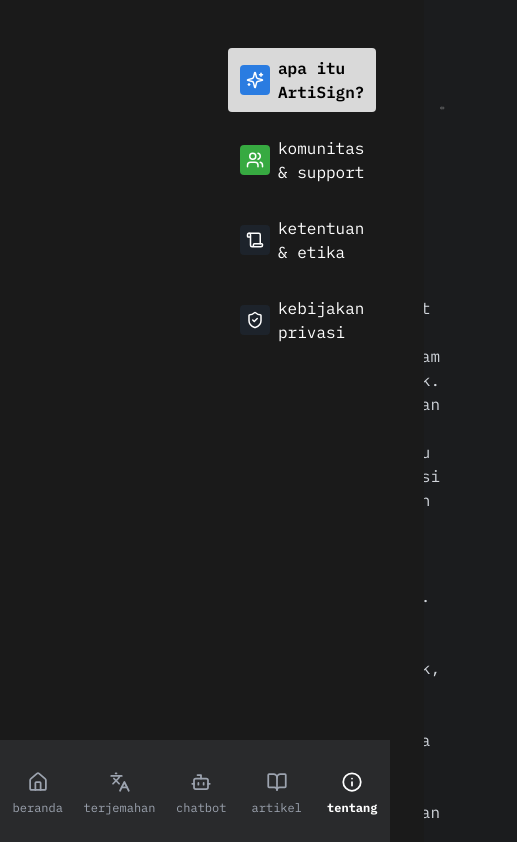
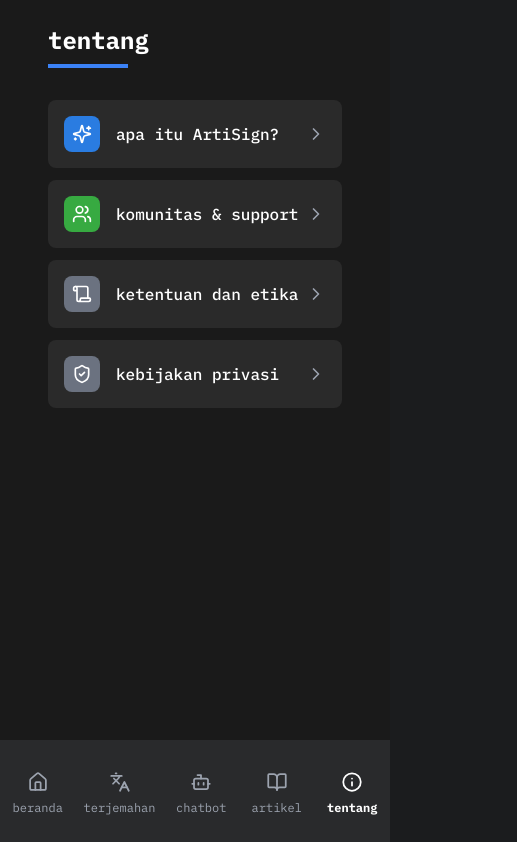
Before and after one commit to shaflykhalifap/ArtiSign, a React app: page /about in a window 390 px wide. Shown: the top 842 px of the page, 517 px wide, since content can reach past the window. Built offline with nearby package versions, Linux system fonts and the light colour scheme.

Commit message:
fix: fix the responsive on the About page

```diff
--- a/src/App.tsx
+++ b/src/App.tsx
@@ -9,10 +9,6 @@
 import ArticleDetailPage from "./pages/ArticleDetailPage";
 import AboutPage from "./pages/AboutPage";
 import Sidebar from "./components/layout/Sidebar";
-import AboutActive from "./components/about/AboutActive";
-import TermsActive from "./components/about/TermsActive";
-import PrivacyActive from "./components/about/PrivacyActive";
-import CommunityActive from "./components/about/CommunityActive";
 
 const App = () => {
   return (
@@ -42,12 +38,11 @@
           <Route path="/chatbot" element={<ChatbotPage />} />
           <Route path="/article" element={<ArticlePage />} />
           <Route path="/article/:id" element={<ArticleDetailPage />} />
-          <Route path="/about" element={<AboutPage />}>
-            <Route index element={<AboutActive />} />
-            <Route path="terms" element={<TermsActive />} />
-            <Route path="privacy" element={<PrivacyActive />} />
-            <Route path="community" element={<CommunityActive />} />
-          </Route>
+          <Route path="/about" element={<AboutPage />} />
+          <Route path="/about/general" element={<AboutPage />} />
+          <Route path="/about/community" element={<AboutPage />} />
+          <Route path="/about/terms" element={<AboutPage />} />
+          <Route path="/about/privacy" element={<AboutPage />} />
         </Routes>
       </main>
     </div>
--- a/src/components/about/AboutActive.tsx
+++ b/src/components/about/AboutActive.tsx
@@ -1,12 +1,9 @@
-import { Link2 } from "lucide-react";
-
 const AboutActive = () => {
   return (
     <div className="space-y-6">
       <section>
         <h2 className="text-l font-bold text-white mb-2 flex items-center gap-2">
           cara terbaik untuk berkomunikasi dengan semua orang
-          <Link2 size={16} className="text-white/60" />
         </h2>
         <p className="text-gray-300">
           ArtiSign membantu kamu menerjemahkan teks bahasa Indonesia ke bahasa
@@ -22,7 +19,6 @@
       <section>
         <h2 className="text-l font-bold text-white mb-2 flex items-center gap-2">
           motivasi
-          <Link2 size={16} className="text-white/60" />
         </h2>
         <p className="text-gray-300">
           ArtiSign dibangun untuk memberdayakan komunikasi yang inklusif di
@@ -34,7 +30,6 @@
       <section>
         <h2 className="text-l font-bold text-white mb-2 flex items-center gap-2">
           cara kerja
-          <Link2 size={16} className="text-white/60" />
         </h2>
         <ol className="list-decimal pl-8 text-gray-300 space-y-4 relative">
           <li className="pl-2">
--- /dev/null
+++ b/src/components/about/AboutMobileMenu.tsx
@@ -0,0 +1,79 @@
+import {
+  Sparkles,
+  Users,
+  Scroll,
+  ShieldCheck,
+  ChevronRight,
+} from "lucide-react";
+
+type AboutTab = "general" | "community" | "terms" | "privacy";
+
+interface AboutMobileMenuProps {
+  setActiveTab: (tab: AboutTab) => void;
+}
+
+const AboutMobileMenu = ({ setActiveTab }: AboutMobileMenuProps) => {
+  const menuItems = [
+    {
+      id: "general" as AboutTab,
+      title: "apa itu ArtiSign?",
+      icon: Sparkles,
+      bgColor: "#2A7CE1",
+    },
+    {
+      id: "community" as AboutTab,
+      title: "komunitas & support",
+      icon: Users,
+      bgColor: "#37AA41",
+    },
+    {
+      id: "terms" as AboutTab,
+      title: "ketentuan dan etika",
+      icon: Scroll,
+      bgColor: "#6B7280",
+    },
+    {
+      id: "privacy" as AboutTab,
+      title: "kebijakan privasi",
+      icon: ShieldCheck,
+      bgColor: "#6B7280",
+    },
+  ];
+
+  return (
+    <div className="space-y-4">
+      <div className="mb-8">
+        <h1 className="text-2xl font-bold text-white mb-2">tentang</h1>
+        <div className="h-1 w-20 bg-blue-500" />
+      </div>
+
+      <div className="space-y-3">
+        {menuItems.map((item) => {
+          const IconComponent = item.icon;
+          return (
+            <button
+              key={item.id}
+              onClick={() => setActiveTab(item.id)}
+              className="w-full bg-[#2A2A2A] hover:bg-[#333333] rounded-lg p-4 flex items-center justify-between transition-colors"
+            >
+              <div className="flex items-center gap-4">
+                <div
+                  className="p-2 rounded-lg flex items-center justify-center"
+                  style={{ backgroundColor: item.bgColor }}
+                >
+                  <IconComponent size={20} className="text-white" />
+                </div>
+                <span className="text-white font-medium text-left">
+                  {item.title}
+                </span>
+              </div>
+              <ChevronRight size={20} className="text-gray-400" />
+            </button>
+          );
+        })}
+      </div>
+    </div>
+  );
+};
+
+export default AboutMobileMenu;
--- a/src/components/about/PrivacyActive.tsx
+++ b/src/components/about/PrivacyActive.tsx
@@ -1,12 +1,9 @@
-import { Link2 } from "lucide-react";
-
 const PrivacyActive = () => {
   return (
     <div className="space-y-6">
       <section>
         <h2 className="text-l font-bold text-white mb-2 flex items-center gap-2">
           syarat umum
-          <Link2 size={16} className="text-white/60" />
         </h2>
         <p className="text-gray-300">
           kebijakan privasi ArtiSign itu sederhana: kami tidak mengumpulkan atau
@@ -19,7 +16,6 @@
       <section>
         <h2 className="text-l font-bold text-white mb-2 flex items-center gap-2">
           pemrosesan di perangkat
-          <Link2 size={16} className="text-white/60" />
         </h2>
         <p className="text-gray-300">
           alat yang menggunakan pemrosesan di perangkat akan berjalan secara
@@ -30,7 +26,6 @@
       <section>
         <h2 className="text-l font-bold text-white mb-2 flex items-center gap-2">
           penyimpanan (saving)
-          <Link2 size={16} className="text-white/60" />
         </h2>
         <p className="text-gray-300">
           dalam beberapa kasus, ArtiSign dapat mengenkripsi dan menyimpan
@@ -49,7 +44,6 @@
       <section>
         <h2 className="text-l font-bold text-white mb-2 flex items-center gap-2">
           enkripsi
-          <Link2 size={16} className="text-white/60" />
         </h2>
         <p className="text-gray-300">
           data tunnel yang disimpan sementara akan dienkripsi menggunakan
--- a/src/components/layout/AboutSidebar.tsx
+++ b/src/components/layout/AboutSidebar.tsx
@@ -1,85 +1,105 @@
 import { Sparkles, Users, Scroll, ShieldCheck } from "lucide-react";
 import { useNavigate } from "react-router-dom";
 
-type AboutTab = "about" | "community" | "terms" | "privacy";
+type AboutTab = "general" | "community" | "terms" | "privacy";
 
-const AboutSidebar = ({
-  activeTab,
-  setActiveTab,
-}: {
+interface AboutSidebarProps {
   activeTab: AboutTab;
   setActiveTab: (tab: AboutTab) => void;
-}) => {
+}
+
+const AboutSidebar = ({ activeTab, setActiveTab }: AboutSidebarProps) => {
   const navigate = useNavigate();
 
   const handleTabChange = (tab: AboutTab) => {
-    setActiveTab(tab);
+    console.log("Tab clicked:", tab);
 
-    if (tab === "about") {
-      navigate("/about");
-    } else {
-      navigate(`/about/${tab}`);
+    try {
+      setActiveTab(tab);
+
+      if (tab === "general") {
+        navigate("/about/general");
+      } else {
+        navigate(`/about/${tab}`);
+      }
+
+      console.log("Navigation successful to:", `/about/${tab}`);
+    } catch (error) {
+      console.error("Error in handleTabChange:", error);
     }
   };
 
+  console.log("Current activeTab:", activeTab);
+
   return (
-    <aside className="w-70 bg-[#1a1a1a] p-12 flex flex-col justify-between border-gray-800 fixed top-0 left-[180px] bottom-0">
+    <aside className="hidden lg:block w-96 bg-[#1a1a1a] p-8 flex flex-col border-r border-gray-800 fixed top-0 left-44 bottom-0 z-10">
       <div className="space-y-6">
+        {/* Header */}
+        <div className="mb-8">
+          <h1 className="text-lg font-bold text-white mb-2">tentang</h1>
+          <div className="h-1 w-20 bg-blue-500" />
+        </div>
+
+        {/* Navigation Menu */}
         <nav className="space-y-4">
           <button
-            onClick={() => handleTabChange("about")}
-            className={`w-full text-left px-3 py-2 rounded transition flex items-center gap-2 ${
-              activeTab === "about"
-                ? "bg-[#D9D9D9] text-black font-semibold"
-                : "hover:bg-gray-800"
+            onClick={() => handleTabChange("general")}
+            className={`w-full text-left px-4 py-3 rounded-lg transition flex items-center gap-3 ${
+              activeTab === "general"
+                ? "bg-white text-black font-semibold"
+                : "hover:bg-gray-800 text-white"
             }`}
+            type="button"
           >
-            <div className="p-1.5 bg-[#2A7CE1] rounded flex items-center justify-center">
-              <Sparkles size={18} color="#ffff" />
+            <div className="p-2 bg-[#2A7CE1] rounded-lg flex items-center justify-center">
+              <Sparkles size={18} className="text-white" />
             </div>
-            apa itu ArtiSign?
+            <span>apa itu ArtiSign?</span>
           </button>
 
           <button
             onClick={() => handleTabChange("community")}
-            className={`w-full text-left px-3 py-2 rounded transition flex items-center gap-2 ${
+            className={`w-full text-left px-4 py-3 rounded-lg transition flex items-center gap-3 ${
               activeTab === "community"
-                ? "bg-[#D9D9D9] text-black font-semibold"
-                : "hover:bg-gray-800"
+                ? "bg-white text-black font-semibold"
+                : "hover:bg-gray-800 text-white"
             }`}
+            type="button"
           >
-            <div className="p-1.5 bg-[#37AA41] rounded flex items-center justify-center">
-              <Users size={18} color="#ffff" />
+            <div className="p-2 bg-[#37AA41] rounded-lg flex items-center justify-center">
+              <Users size={18} className="text-white" />
             </div>
-            komunitas & support
+            <span>komunitas & support</span>
           </button>
 
           <button
             onClick={() => handleTabChange("terms")}
-            className={`w-full text-left px-3 py-2 rounded transition flex items-center gap-2 ${
+            className={`w-full text-left px-4 py-3 rounded-lg transition flex items-center gap-3 ${
               activeTab === "terms"
-                ? "bg-[#D9D9D9] text-black font-semibold"
-                : "hover:bg-gray-800"
+                ? "bg-white text-black font-semibold"
+                : "hover:bg-gray-800 text-white"
             }`}
+            type="button"
           >
-            <div className="p-1.5 bg-gray-800/60 rounded flex items-center justify-center">
-              <Scroll size={18} color="#ffff" />
+            <div className="p-2 bg-gray-600 rounded-lg flex items-center justify-center">
+              <Scroll size={18} className="text-white" />
             </div>
-            ketentuan & etika
+            <span>ketentuan & etika</span>
           </button>
 
           <button
             onClick={() => handleTabChange("privacy")}
-            className={`w-full text-left px-3 py-2 rounded transition flex items-center gap-2 ${
+            className={`w-full text-left px-4 py-3 rounded-lg transition flex items-center gap-3 ${
               activeTab === "privacy"
-                ? "bg-[#D9D9D9] text-black font-semibold"
-                : "hover:bg-gray-800"
+                ? "bg-white text-black font-semibold"
+                : "hover:bg-gray-800 text-white"
             }`}
+            type="button"
           >
-            <div className="p-1.5 bg-gray-800/60 rounded flex items-center justify-center">
-              <ShieldCheck size={18} color="#ffff" />
+            <div className="p-2 bg-gray-600 rounded-lg flex items-center justify-center">
+              <ShieldCheck size={18} className="text-white" />
             </div>
-            kebijakan privasi
+            <span>kebijakan privasi</span>
           </button>
         </nav>
       </div>
--- a/src/pages/AboutPage.tsx
+++ b/src/pages/AboutPage.tsx
@@ -1,3 +1,5 @@
+import { useState, useEffect } from "react";
+import { useLocation, useNavigate } from "react-router-dom";
 import AboutSidebar from "../components/layout/AboutSidebar";
 import Container from "../components/common/Container";
 import Footer from "../components/layout/Footer";
@@ -5,14 +7,39 @@
 import CommunityActive from "../components/about/CommunityActive";
 import TermsActive from "../components/about/TermsActive";
 import PrivacyActive from "../components/about/PrivacyActive";
-import { useActiveTab } from "../hooks/useActiveTab";
+import AboutMobileMenu from "../components/about/AboutMobileMenu";
+
+type AboutTab = "general" | "community" | "terms" | "privacy";
 
 const AboutPage = () => {
-  const { activeTab, setActiveTab } = useActiveTab("about");
+  const location = useLocation();
+  const navigate = useNavigate();
+  const [activeTab, setActiveTab] = useState<AboutTab>("general");
+
+  // Update activeTab based on URL
+  useEffect(() => {
+    const path = location.pathname;
+
+    if (path === "/about") {
+      setActiveTab("general");
+    } else if (path.includes("/about/")) {
+      const tab = path.split("/about/")[1] as AboutTab;
+      setActiveTab(tab);
+    }
+  }, [location.pathname]);
+
+  const handleSetActiveTab = (tab: AboutTab) => {
+    setActiveTab(tab);
+    navigate(`/about/${tab}`);
+  };
+
+  const handleBackToMenu = () => {
+    navigate("/about");
+  };
 
   const renderContent = () => {
     switch (activeTab) {
-      case "about":
+      case "general":
         return <AboutActive />;
       case "community":
         return <CommunityActive />;
@@ -25,13 +52,60 @@
     }
   };
 
+  // Check if we're on the root /about path for mobile menu
+  const showMobileMenu = location.pathname === "/about";
+
   return (
     <>
-      <div className="flex flex-1 bg-[#1a1a1a] text-white">
-        <AboutSidebar activeTab={activeTab} setActiveTab={setActiveTab} />
+      <div className="flex flex-1 bg-[#1a1a1a] text-white min-h-screen">
+        {/* Desktop: Sidebar */}
+        <div className="hidden lg:block">
+          <AboutSidebar
+            activeTab={activeTab}
+            setActiveTab={handleSetActiveTab}
+          />
+        </div>
 
-        <div className="flex-1 p-12 ml-56">
-          <Container>{renderContent()}</Container>
+        {/* Content Area */}
+        <div className="flex-1 lg:ml-80">
+          <div className="p-6 lg:p-12">
+            <Container>
+              {/* Mobile/Tablet: Show menu cards when on /about root or show content */}
+              <div className="lg:hidden">
+                {showMobileMenu ? (
+                  <AboutMobileMenu setActiveTab={handleSetActiveTab} />
+                ) : (
+                  <div>
+                    <button
+                      onClick={handleBackToMenu}
+                      className="flex items-center text-blue-400 hover:text-blue-300 mb-6"
+                    >
+                      <svg
+                        className="w-4 h-4 mr-2"
+                        fill="none"
+                        stroke="currentColor"
+                        viewBox="0 0 24 24"
+                      >
+                        <path
+                          strokeLinecap="round"
+                          strokeLinejoin="round"
+                          strokeWidth={2}
+                          d="M15 19l-7-7 7-7"
+                        />
+                      </svg>
+                      kembali ke menu
+                    </button>
+                    {renderContent()}
+                  </div>
+                )}
+              </div>
+
+              {/* Desktop: Always show content */}
+              <div className="hidden lg:block">
+                <div className="max-w-4xl">{renderContent()}</div>
+              </div>
+            </Container>
+          </div>
         </div>
       </div>
       <Footer />
```
Also changed, not shown: src/components/about/CommunityActive.tsx (+7 -4 lines), src/components/about/TermsActive.tsx (+6 -10 lines), src/components/common/CommunityCard.tsx (+20 -3 lines).
